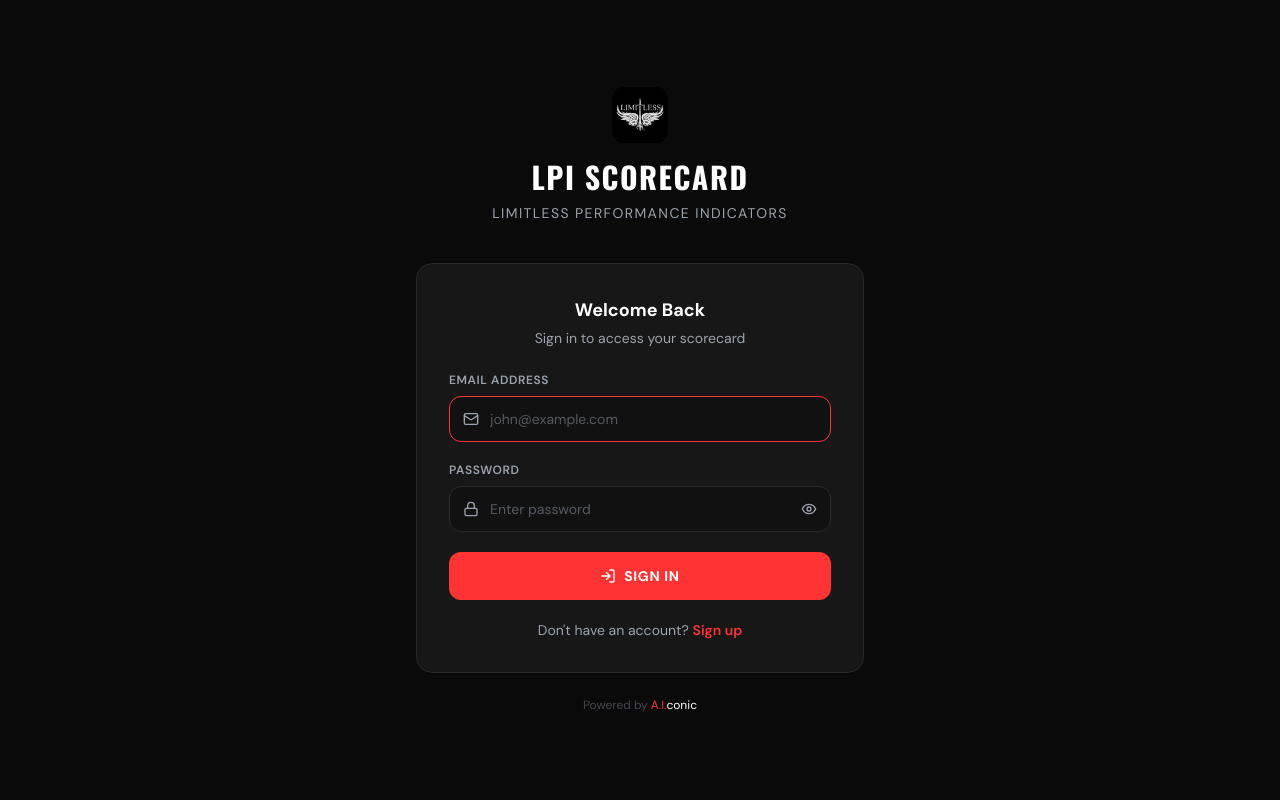
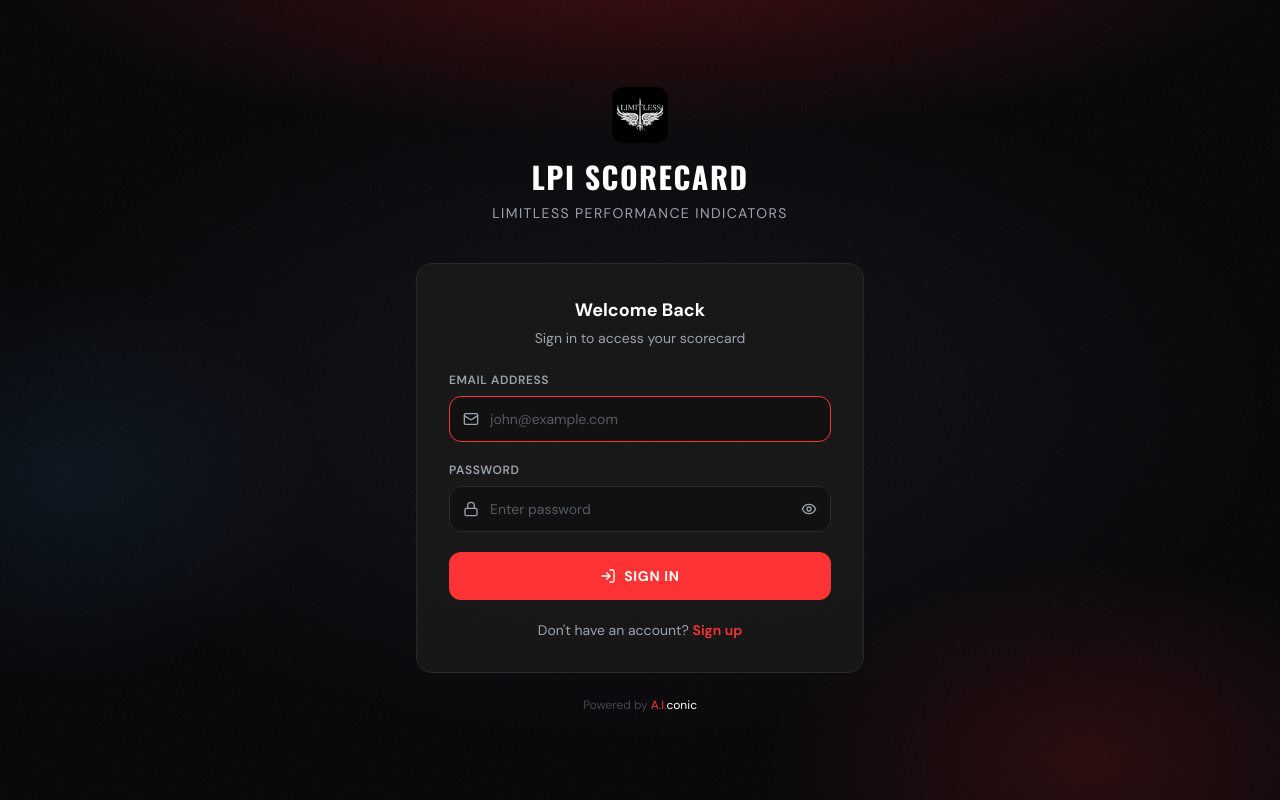
Before and after one commit to carlosadell/limitless-lpi-scorecard, a React (Vite) app: page / in a window 1280 px wide. Built offline with nearby package versions, Linux system fonts and the light colour scheme; no server answers.

Commit message:
Fix background — remove solid overlays blocking gradient

```diff
--- a/index.html
+++ b/index.html
@@ -15,7 +15,7 @@
     <link rel="preconnect" href="https://fonts.gstatic.com" crossorigin />
     <link href="https://fonts.googleapis.com/css2?family=Oswald:wght@400;500;600;700&family=DM+Sans:wght@400;500;600;700&display=swap" rel="stylesheet" />
   </head>
-  <body class="bg-brand-black text-white font-body">
+  <body class="text-white font-body">
     <div id="root"></div>
     <script type="module" src="/src/main.jsx"></script>
   </body>
--- a/src/App.jsx
+++ b/src/App.jsx
@@ -149,7 +149,7 @@
   }
 
   return (
-    <div className="min-h-screen bg-brand-black flex flex-col">
+    <div className="min-h-screen flex flex-col">
       <Header activeView={activeView} setActiveView={setActiveView} user={user} onLogout={handleLogout} />
 
       <main className="flex-1 w-full max-w-6xl mx-auto px-5 sm:px-8 lg:px-12 py-8">
--- a/src/components/views/AuthScreen.jsx
+++ b/src/components/views/AuthScreen.jsx
@@ -40,7 +40,7 @@
   };
 
   return (
-    <div className="min-h-screen bg-brand-black flex flex-col items-center justify-center px-5">
+    <div className="min-h-screen flex flex-col items-center justify-center px-5">
       <div className="w-full max-w-md animate-fade-in">
         {/* Logo + Branding */}
         <div className="text-center mb-10">
```
